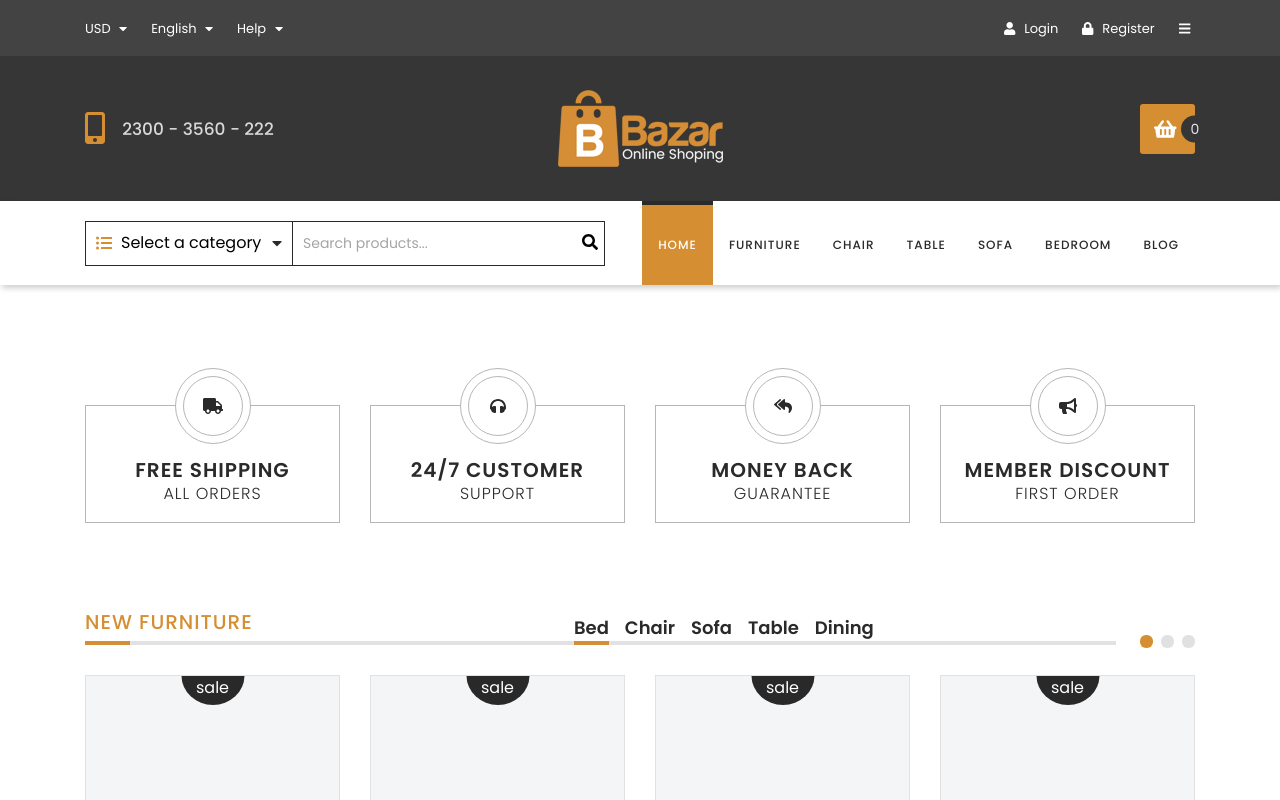
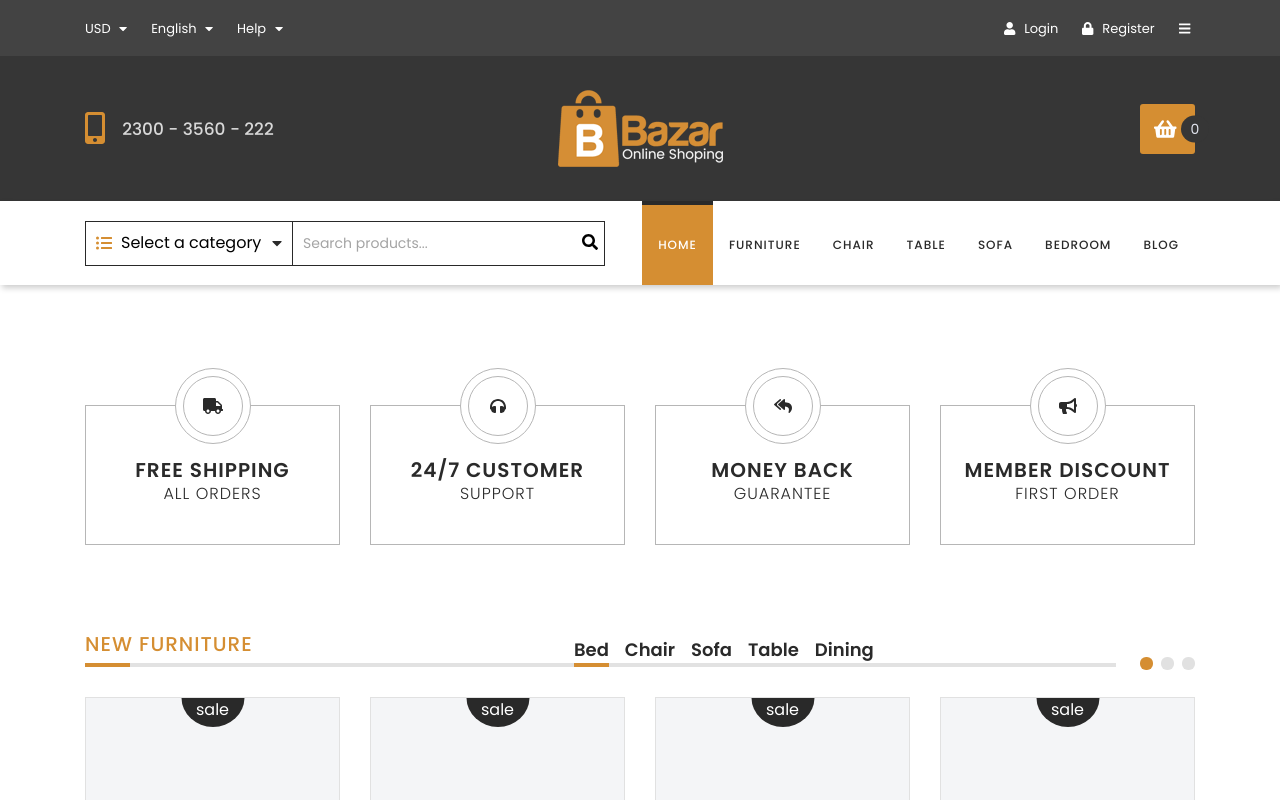
Before and after one commit to kamilwilk95/wdp-2206-02, a React (Create React App) app: page / in a window 1280 px wide. Shown: the top 800 px of the page. Built offline with nearby package versions, Linux system fonts and the light colour scheme.

Commit message:
Fix RWD in FeatureBoxes.js. Add min-height to FeatureBox component

```diff
--- a/src/components/common/FeatureBox/FeatureBox.module.scss
+++ b/src/components/common/FeatureBox/FeatureBox.module.scss
@@ -4,6 +4,7 @@
   border: 1px solid $feature-border-color;
   text-align: center;
   margin-top: 40px;
+  min-height: 140px;
 
   .iconWrapper {
     height: 60px;
--- a/src/components/features/FeatureBoxes/FeatureBoxes.js
+++ b/src/components/features/FeatureBoxes/FeatureBoxes.js
@@ -16,7 +16,7 @@ const FeatureBoxes = () => (
   <div className={styles.root}>
     <div className='container'>
       <div className='row'>
-        <div className='col'>
+        <div className='col-6 col-md-3'>
           <Link to='/'>
             <FeatureBox icon={faTruck} active>
               <h5>Free shipping</h5>
@@ -24,7 +24,7 @@ const FeatureBoxes = () => (
             </FeatureBox>
           </Link>
         </div>
-        <div className='col'>
+        <div className='col-6 col-md-3'>
           <Link to='/'>
             <FeatureBox icon={faHeadphones} active>
               <h5>24/7 customer</h5>
@@ -32,7 +32,7 @@ const FeatureBoxes = () => (
             </FeatureBox>
           </Link>
         </div>
-        <div className='col'>
+        <div className='col-6 col-md-3'>
           <Link to='/'>
             <FeatureBox icon={faReplyAll} active>
               <h5>Money back</h5>
@@ -40,7 +40,7 @@ const FeatureBoxes = () => (
             </FeatureBox>
           </Link>
         </div>
-        <div className='col'>
+        <div className='col-6 col-md-3'>
           <Link to='/'>
             <FeatureBox icon={faBullhorn} active>
               <h5>Member discount</h5>
```
